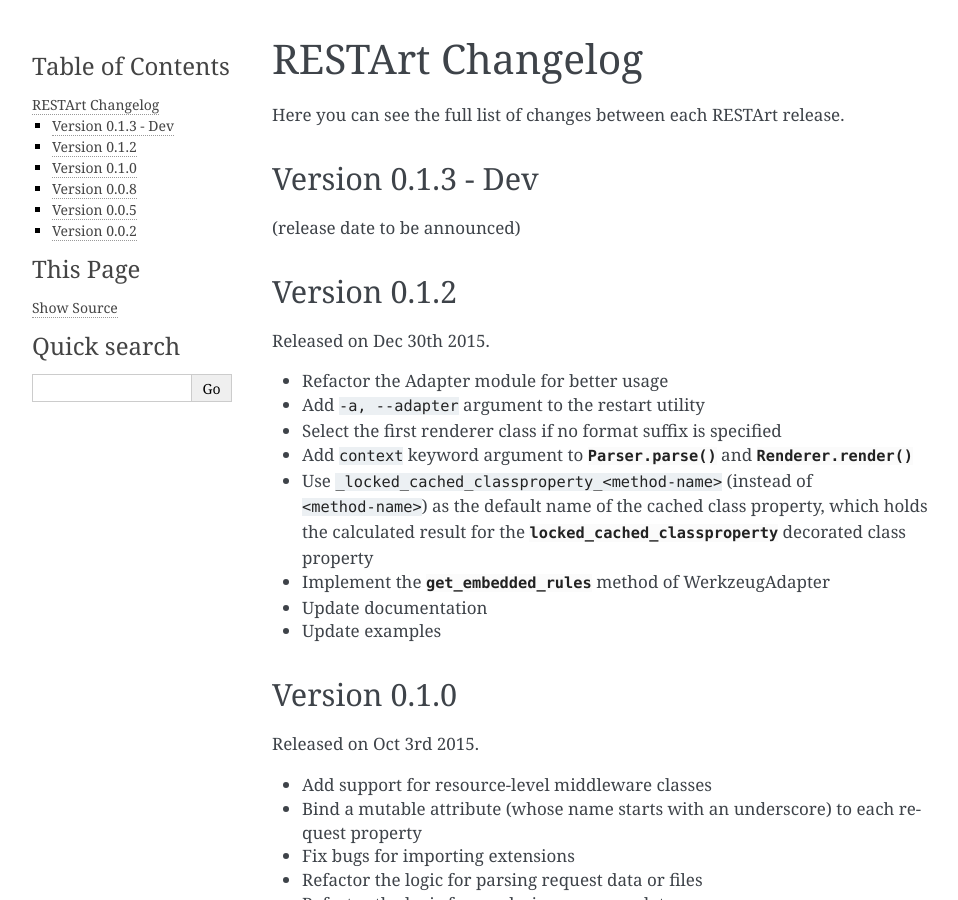
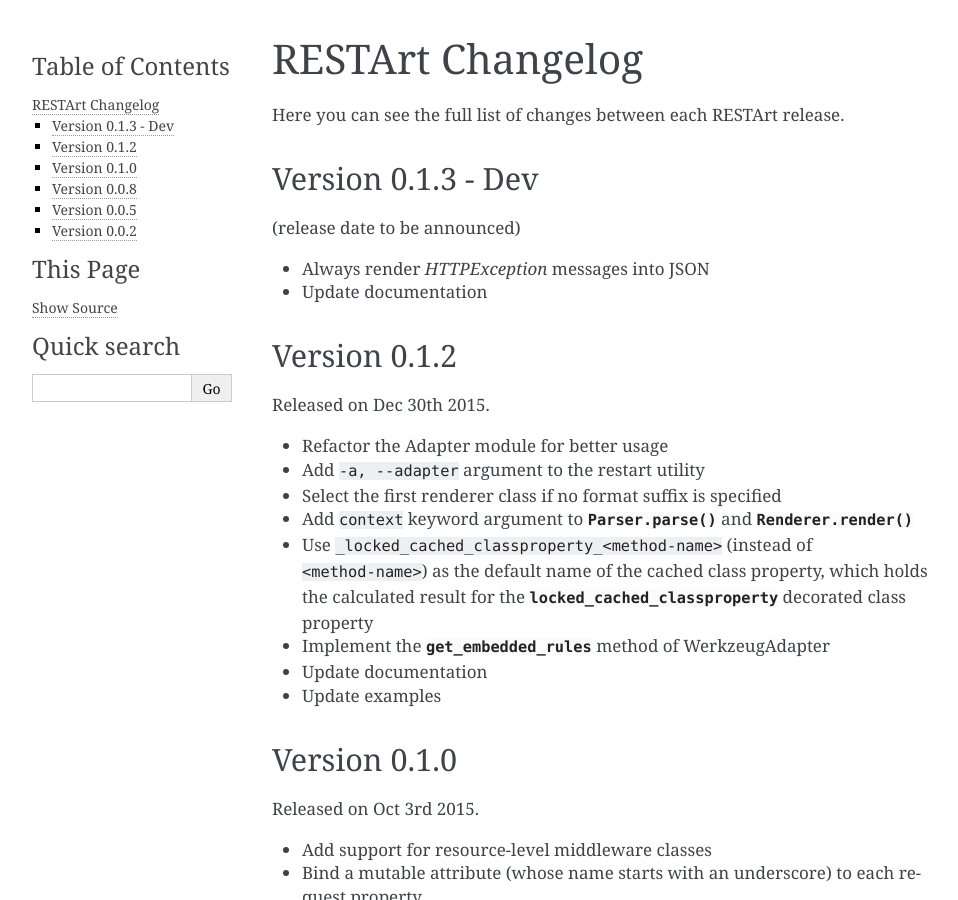
Before and after one commit to restartpy/restart, a Sphinx documentation site: the page built from docs/changelog.rst, in a window 1280 px wide and 900 px high. Shown: the whole window, without its empty margins (148-1106 px from the left). Built offline with Sphinx 7.4.7, drawn with Linux system fonts in a browser that asks for light colours.

Commit message:
Update changelog

```diff
--- a/docs/changelog.rst
+++ b/docs/changelog.rst
@@ -8,6 +8,9 @@
 -------------------
 
 (release date to be announced)
+
+- Always render `HTTPException` messages into JSON
+- Update documentation
 
 
 Version 0.1.2
```
